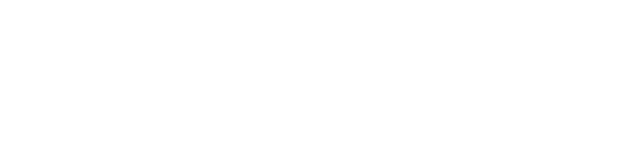
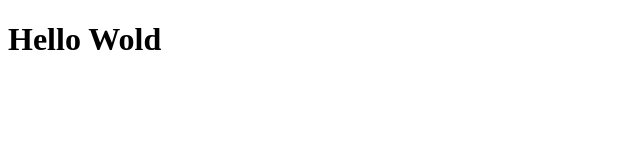
Before and after one commit to Filipanunes07/my-super-website, a plain HTML site: page index.html in a window 1280 px wide. Shown: the whole page, without its empty margins (0-640 px from the left). Drawn offline with Linux system fonts and the light colour scheme.

Commit message:
Update index.html

```diff
--- a/index.html
+++ b/index.html
@@ -2,9 +2,9 @@
 <html>
   <head>
     <meta charset="UTF-8">
-    <title>title</title>
+    <title>This is my first website</title>
   </head>
   <body>
-
+    <h1>Hello Wold</h1>
   </body>
 </html>
```
